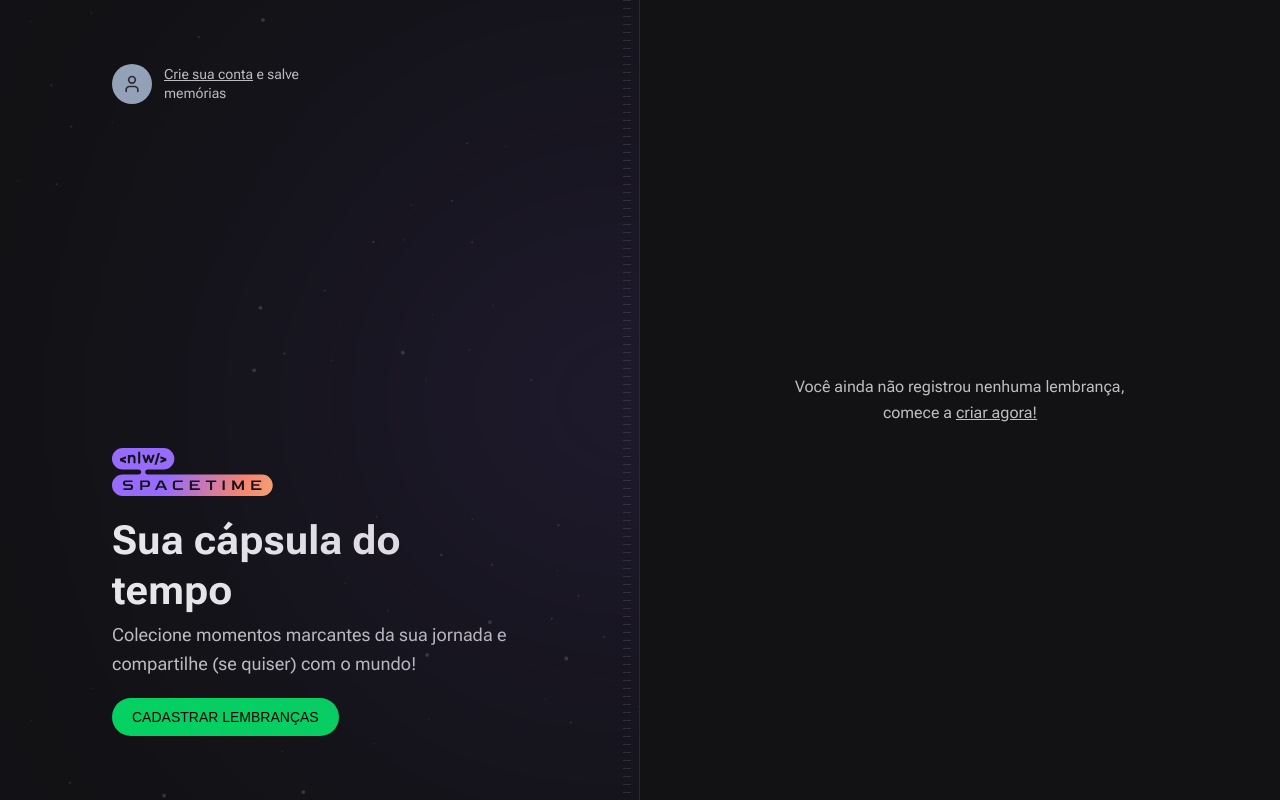
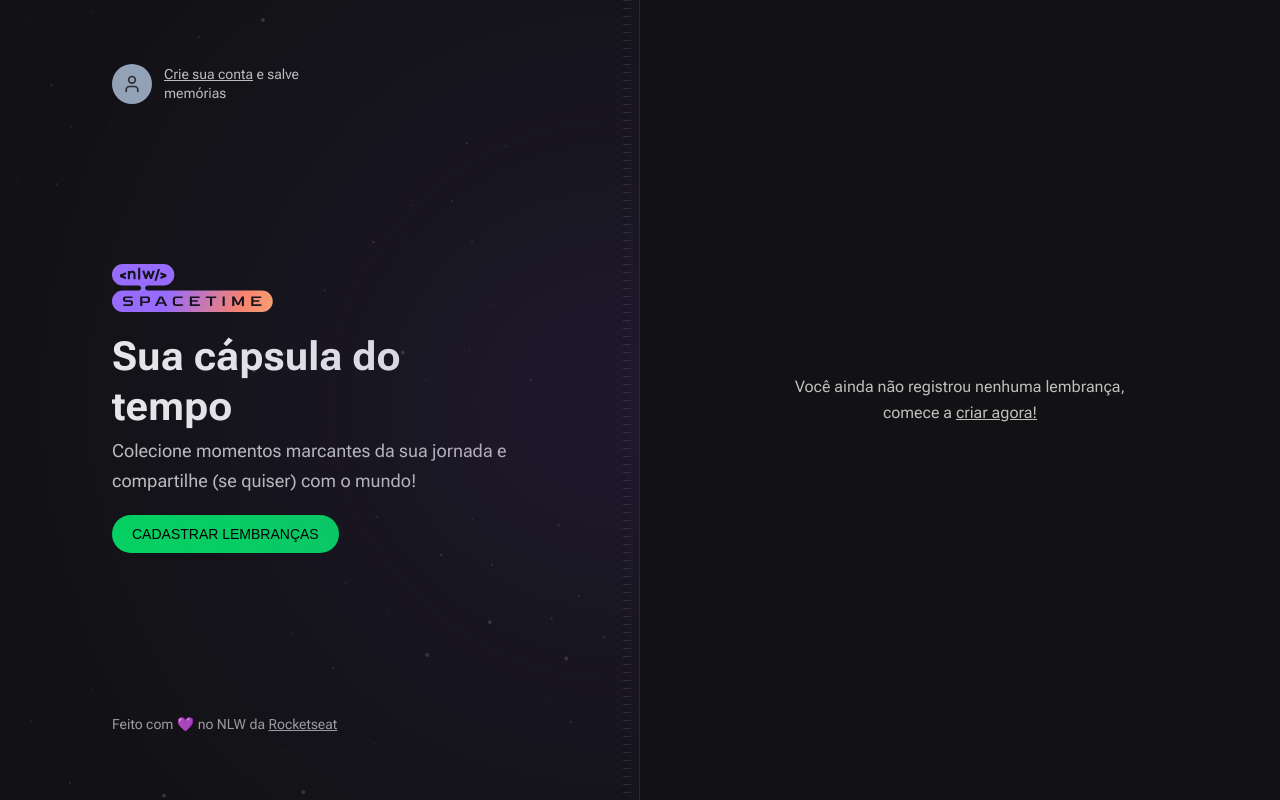
Before and after one commit to dayannealcantara/spacetime, a Next.js app in the folder web/: page / in a window 1280 px wide. Built offline with nearby package versions, Linux system fonts and the light colour scheme; a web font is replaced by a local one.

Commit message:
feat: finalizing spacetime homepage interface

```diff
--- a/web/src/app/page.tsx
+++ b/web/src/app/page.tsx
@@ -35,6 +35,18 @@
         </a>
       </div>
 
+      <div className="text-sm leading-relaxed text-gray-200">
+        Feito com 💜 no NLW da{' '}
+        <a
+          target="_blank"
+          rel="noreferrer"
+          className="underline hover:text-gray-100"
+          href="https://rocketseat.com.br"
+        >
+          Rocketseat
+        </a>
+      </div>
+
     </div>
     <div className='flex flex-col p-16'>
       <div className='flex flex-1 items-center justify-center'>
```
